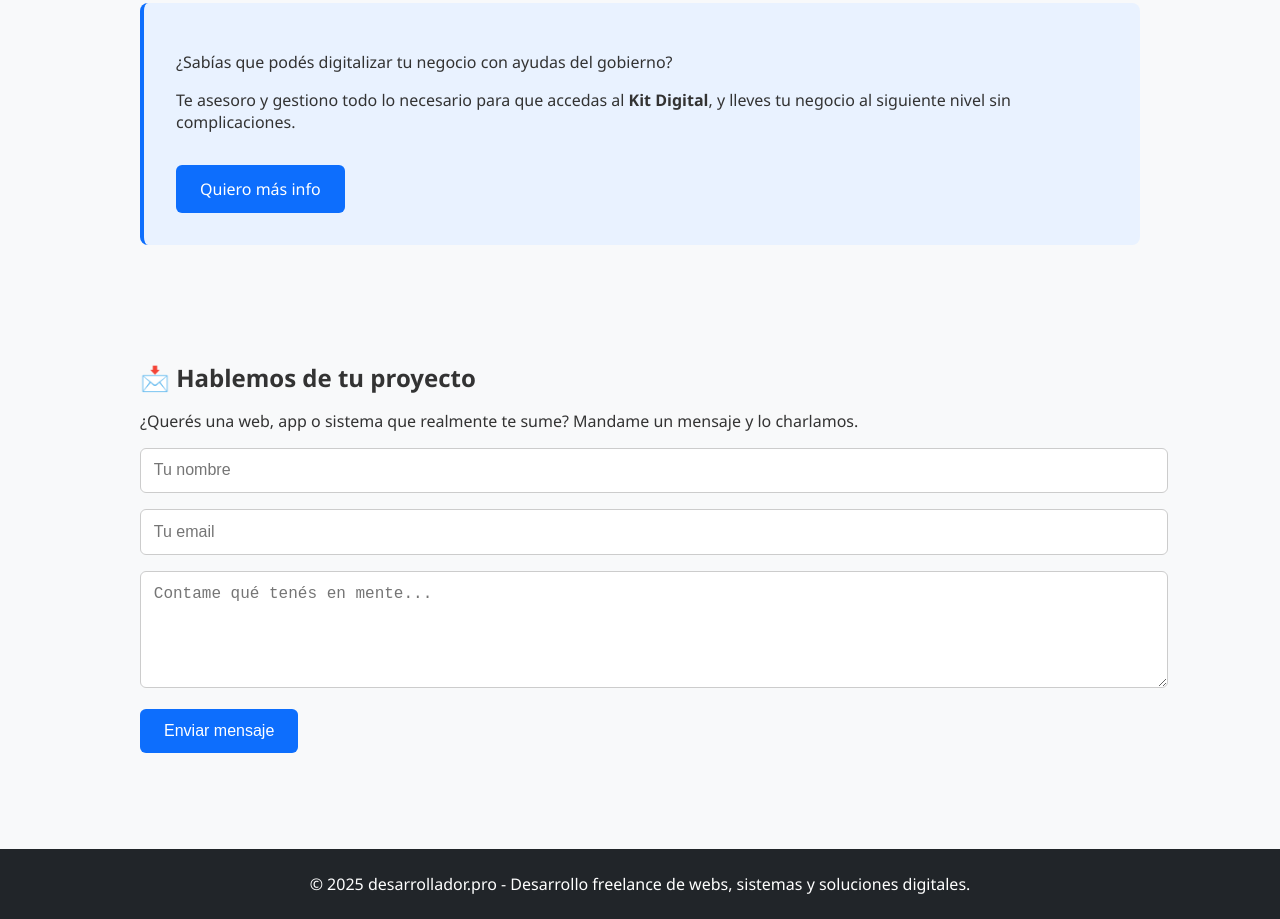
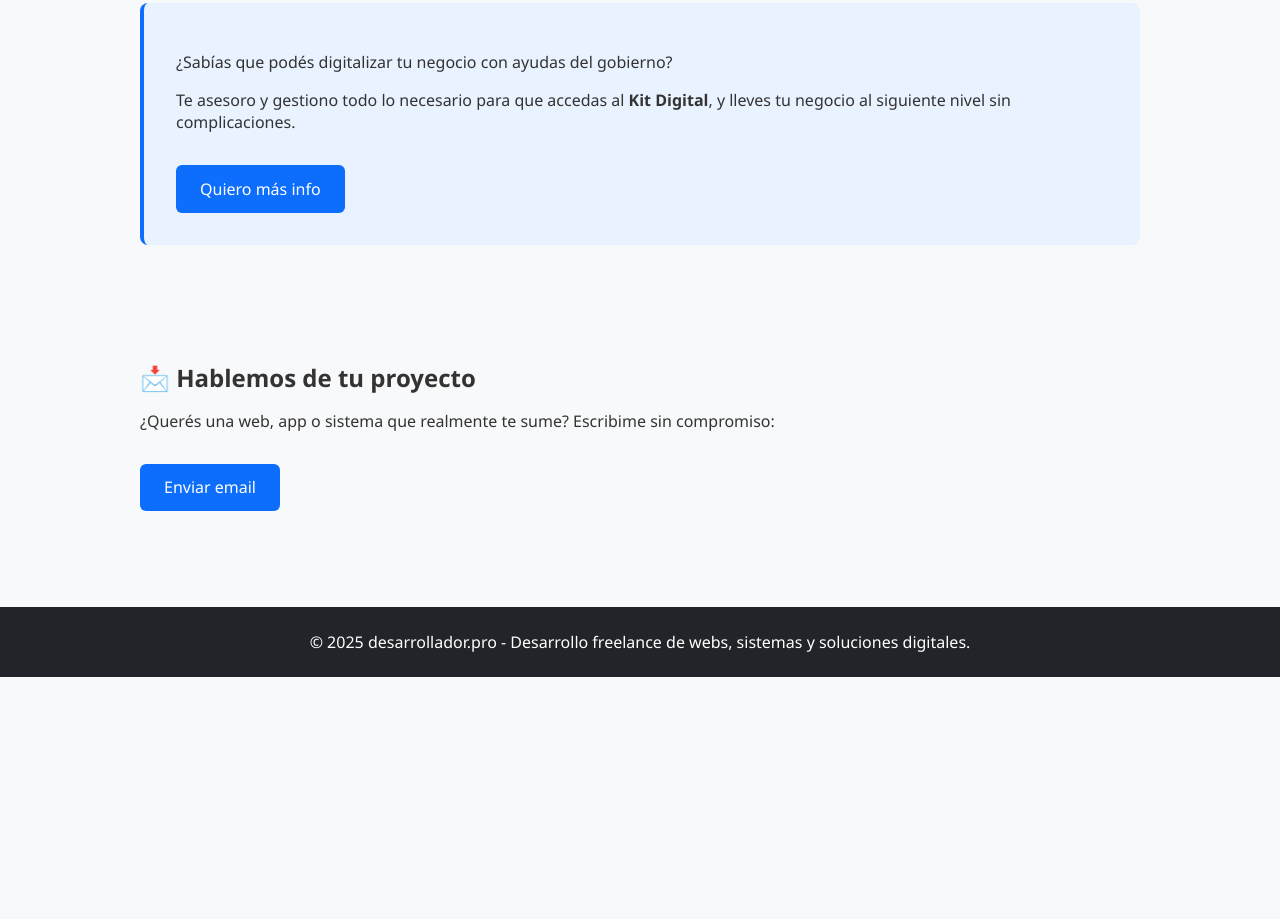
Before and after one commit to marianodav/desarrollador.pro, a plain HTML site: page index.html in a window 1280 px wide. Shown: the part 812-1731 px from the top of the page. After the commit the page ends 1489 px from the top, so only its background shows below. Drawn offline with Linux system fonts and the light colour scheme.

Commit message:
Update index.html

```diff
--- a/index.html
+++ b/index.html
@@ -61,23 +61,6 @@
       border-radius: 6px;
       text-decoration: none;
     }
-    form input, form textarea {
-      width: 100%;
-      padding: 0.8rem;
-      margin-bottom: 1rem;
-      border: 1px solid #ccc;
-      border-radius: 6px;
-      font-size: 1rem;
-    }
-    form button {
-      background: #0d6efd;
-      color: white;
-      border: none;
-      padding: 0.8rem 1.5rem;
-      border-radius: 6px;
-      font-size: 1rem;
-      cursor: pointer;
-    }
   </style>
 </head>
 <body>
@@ -116,13 +99,8 @@
 
   <section id="contacto">
     <h2>📩 Hablemos de tu proyecto</h2>
-    <p>¿Querés una web, app o sistema que realmente te sume? Mandame un mensaje y lo charlamos.</p>
-    <form action="mailto:info@desarrollador.pro" method="POST" enctype="text/plain">
-      <input type="text" name="nombre" placeholder="Tu nombre" required>
-      <input type="email" name="email" placeholder="Tu email" required>
-      <textarea name="mensaje" placeholder="Contame qué tenés en mente..." rows="5" required></textarea>
-      <button type="submit">Enviar mensaje</button>
-    </form>
+    <p>¿Querés una web, app o sistema que realmente te sume? Escribime sin compromiso:</p>
+    <a href="mailto:info@desarrollador.pro" class="button">Enviar email</a>
   </section>
 
   <footer>
```
